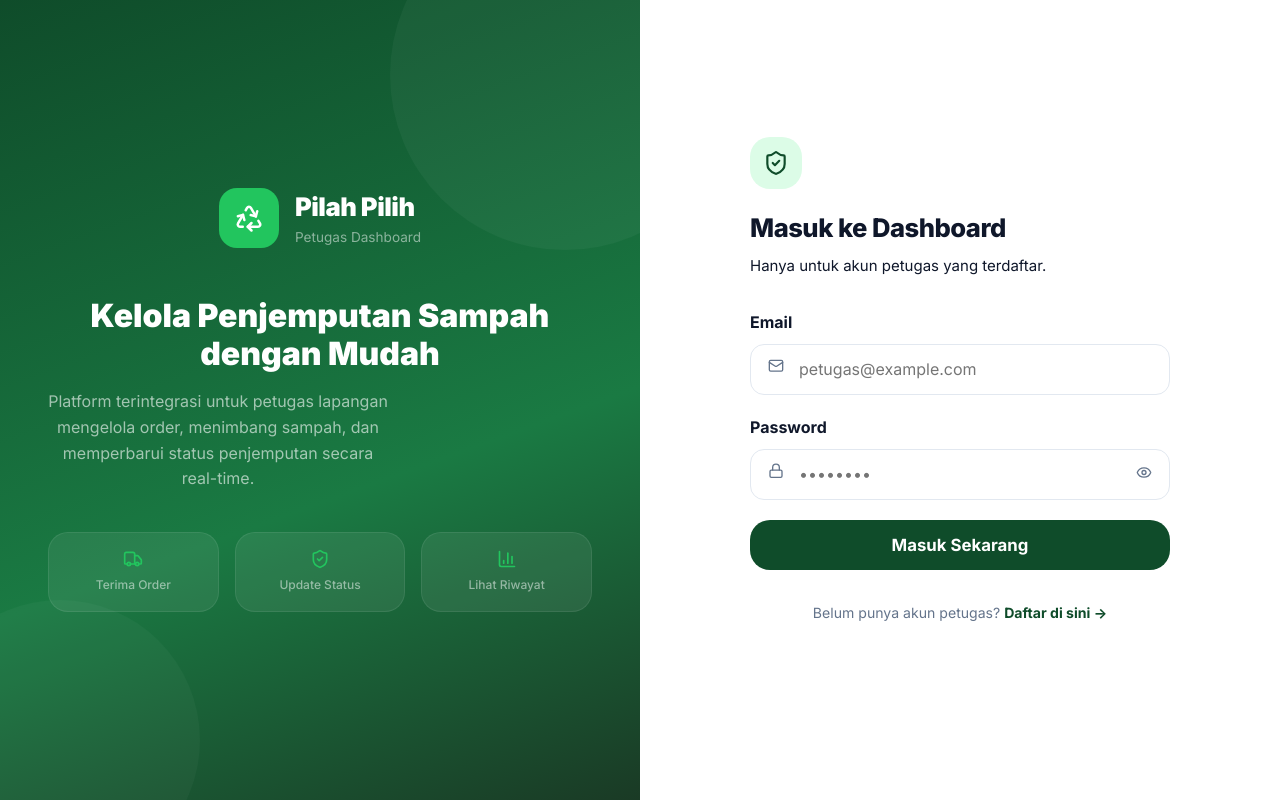
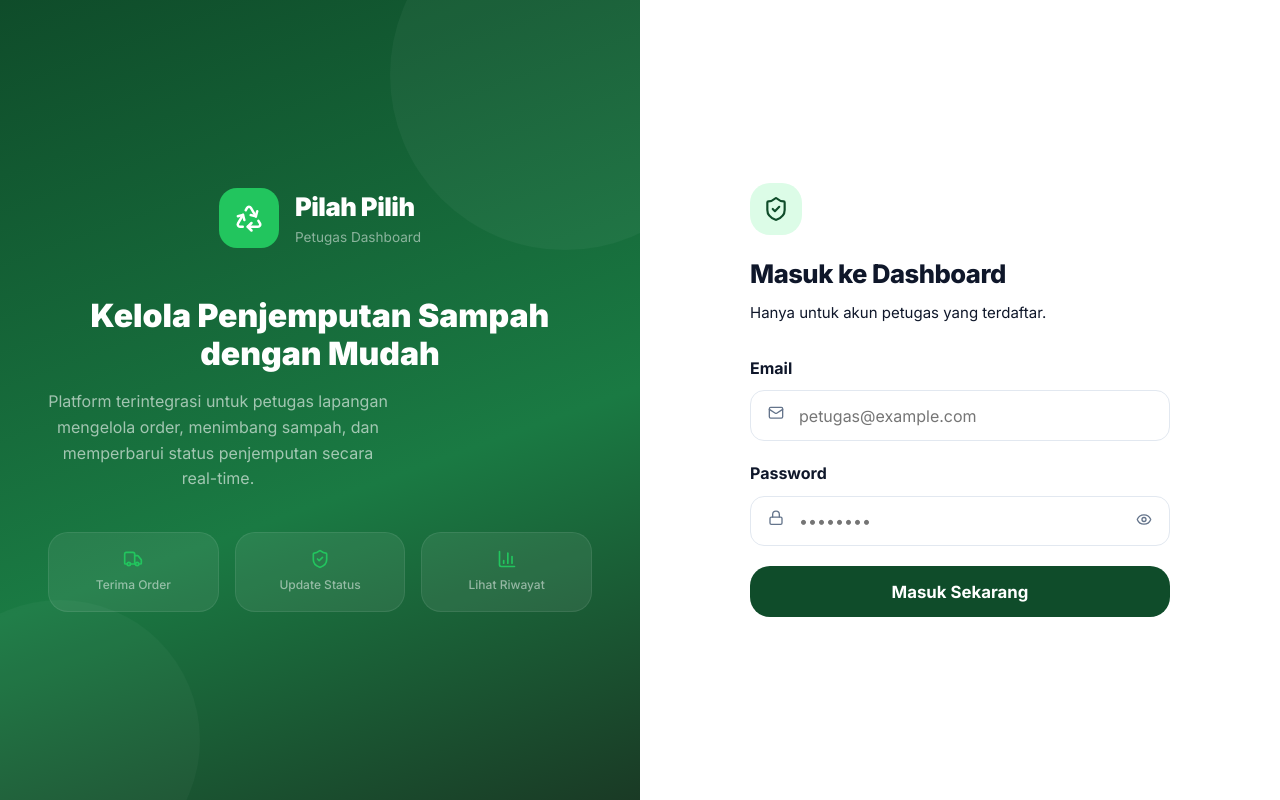
Before and after one commit to arifkarianzah/pilah-pilih-platform, a React (Vite) app in the folder apps/web-petugas/: page /login in a window 1280 px wide. Built offline with nearby package versions, Linux system fonts and the light colour scheme.

Commit message:
feat: hapus registrasi mandiri untuk petugas

```diff
--- a/apps/web-petugas/src/App.jsx
+++ b/apps/web-petugas/src/App.jsx
@@ -2,7 +2,6 @@
 import { useState, useEffect } from "react";
 import BottomNav from "./components/BottomNav";
 import Login from "./pages/Login";
-import Register from "./pages/Register";
 import Dashboard from "./pages/Dashboard";
 import Orders from "./pages/Orders";
 import OrderDetail from "./pages/OrderDetail";
@@ -58,7 +57,6 @@
       <Routes>
         {/* Public */}
         <Route path="/login" element={<Login />} />
-        <Route path="/register" element={<Register />} />
 
         {/* Protected */}
         <Route element={<RequireAuth />}>
--- a/apps/web-petugas/src/pages/Login.jsx
+++ b/apps/web-petugas/src/pages/Login.jsx
@@ -162,15 +162,7 @@
             </button>
           </form>
 
-          <p style={{ marginTop: "2rem", fontSize: "0.88rem", color: "var(--text-muted)", textAlign: "center" }}>
-            Belum punya akun petugas?{" "}
-            <Link
-              to="/register"
-              style={{ color: "var(--brand)", fontWeight: 700, textDecoration: "none" }}
-            >
-              Daftar di sini →
-            </Link>
-          </p>
+          {/* Registration link removed since only Pengepul can create Petugas accounts */}
         </div>
       </div>
     </div>
```
